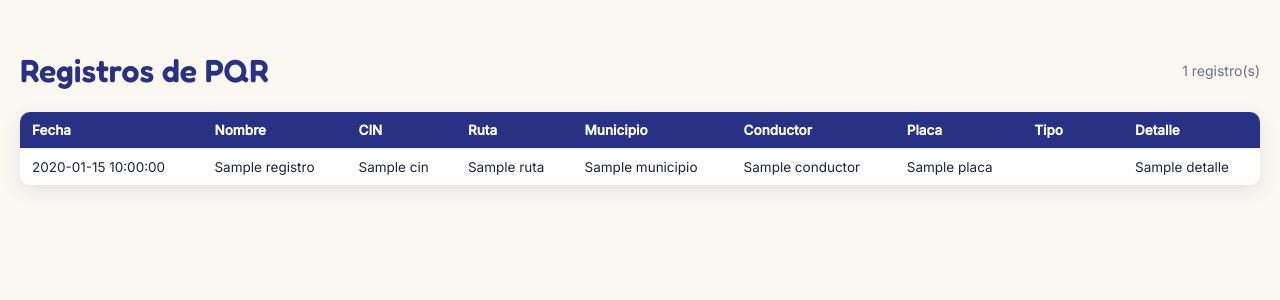
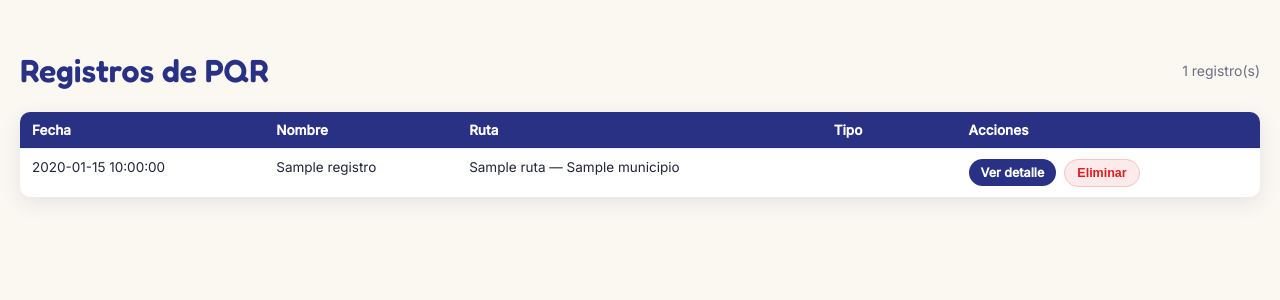
Before and after one commit to cristianpalaciopio19-prog/colombina-te-escucha, a Flask app: template templates/admin.html in a window 1280 px wide. Shown: the top 300 px of the page. Run offline with Flask 3, Linux system fonts and the light colour scheme; the template is opened without the code that fills it: most values are stand-ins (such as "Sample title", 1, 10 or a date in 2020).

Commit message:
Update admin.html

```diff
--- a/templates/admin.html
+++ b/templates/admin.html
@@ -21,6 +21,12 @@
   .empty { text-align: center; color: #888; padding: 40px; }
   .top { display: flex; justify-content: space-between; align-items: center; }
   .count { color: #6b6d85; font-size: 14px; }
+  .acciones { display: flex; gap: 8px; align-items: center; white-space: nowrap; }
+  .btn-ver { padding: 6px 12px; border-radius: 999px; background: #293184; color: #fff; text-decoration: none; font-size: 12.5px; font-weight: 600; }
+  .btn-ver:hover { background: #1a1f5c; }
+  .acciones form { margin: 0; }
+  .btn-eliminar { padding: 6px 12px; border-radius: 999px; background: #fdeaea; color: #e11d1f; border: 1px solid #f7c3c3; font-size: 12.5px; font-weight: 600; cursor: pointer; }
+  .btn-eliminar:hover { background: #f7c3c3; }
 </style>
 </head>
 <body>
@@ -34,25 +40,23 @@
     <tr>
       <th>Fecha</th>
       <th>Nombre</th>
-      <th>CIN</th>
       <th>Ruta</th>
-      <th>Municipio</th>
-      <th>Conductor</th>
-      <th>Placa</th>
       <th>Tipo</th>
-      <th>Detalle</th>
+      <th>Acciones</th>
     </tr>
     {% for r in registros %}
     <tr>
       <td>{{ r['fecha'] }}</td>
       <td>{{ r['nombre'] }}</td>
-      <td>{{ r['cin'] }}</td>
-      <td>{{ r['ruta'] }}</td>
-      <td>{{ r['municipio'] }}</td>
-      <td>{{ r['conductor'] }}</td>
-      <td>{{ r['placa'] }}</td>
+      <td>{{ r['ruta'] }} — {{ r['municipio'] }}</td>
       <td><span class="tag tag-{{ r['tipo_pqr'] }}">{{ r['tipo_pqr'] }}</span></td>
-      <td>{{ r['detalle'] }}</td>
+      <td class="acciones">
+        <a class="btn-ver" href="{{ url_for('admin_detalle', pqr_id=r['id'], clave=clave) }}">Ver detalle</a>
+        <form method="POST" action="{{ url_for('admin_eliminar', pqr_id=r['id']) }}" onsubmit="return confirm('¿Eliminar este registro de forma permanente?');">
+          <input type="hidden" name="clave" value="{{ clave }}">
+          <button type="submit" class="btn-eliminar">Eliminar</button>
+        </form>
+      </td>
     </tr>
     {% endfor %}
   </table>
```
